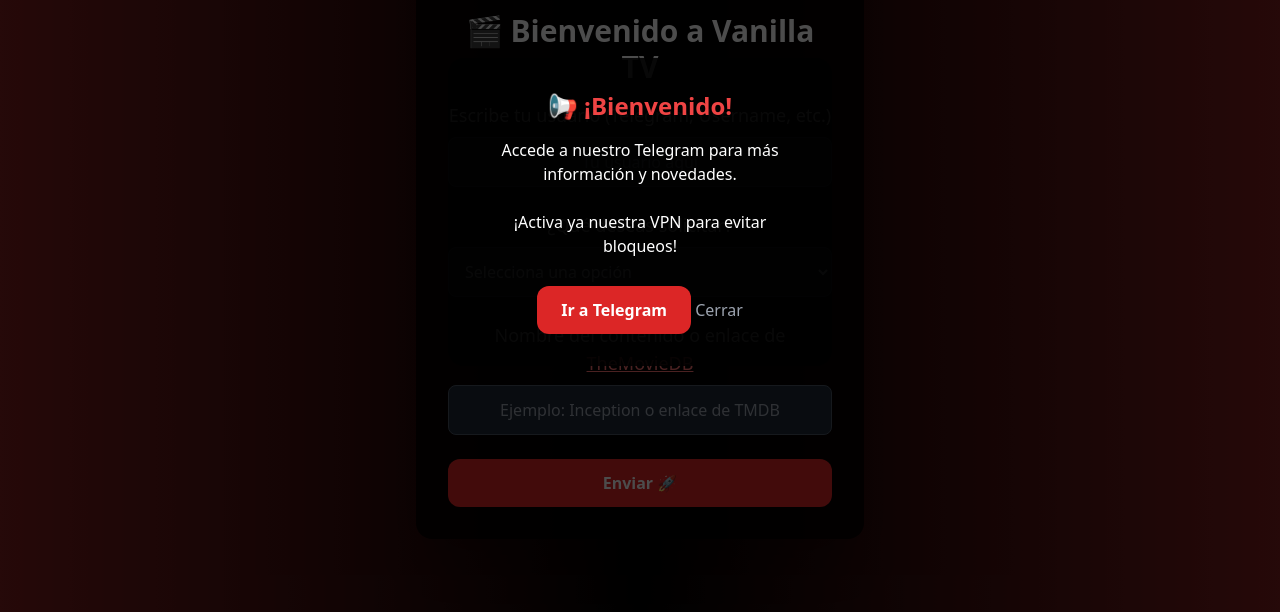
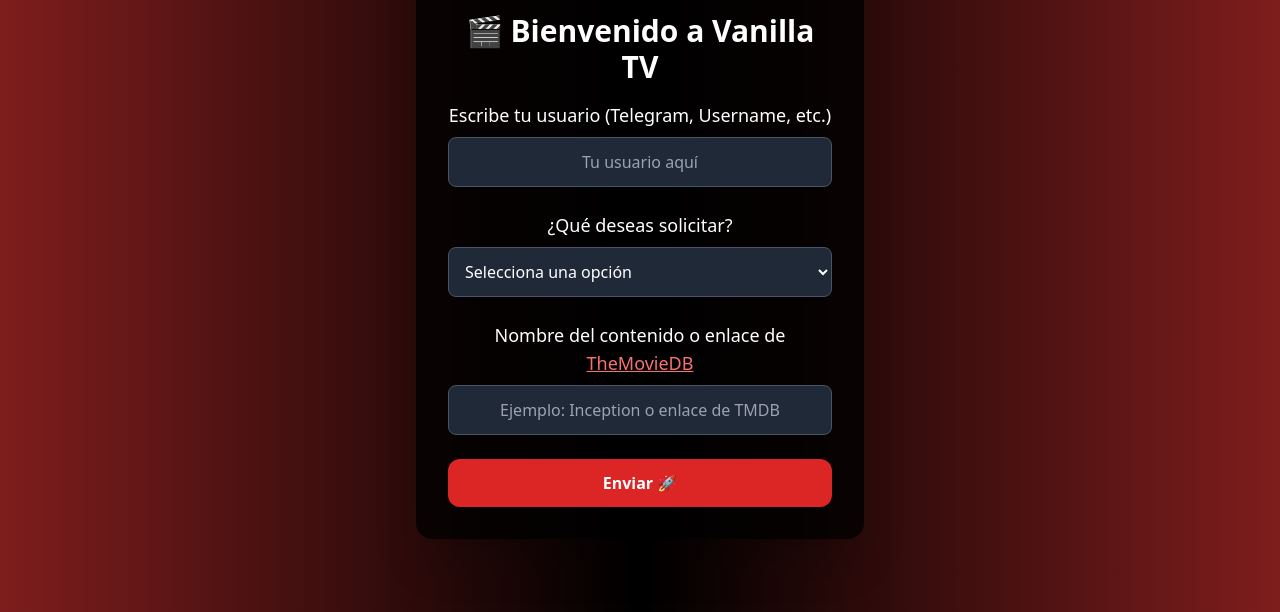
Before and after one commit to SrctC0d3/vanillapeticiones.github.io, a plain HTML site: page index.html in a window 1280 px wide. Shown: the part 188-800 px from the top of the page. Drawn offline with nearby package versions, Linux system fonts and the light colour scheme.

Commit message:
Remove Telegram modal from index.html
Removed the Telegram modal from the HTML structure.

```diff
--- a/index.html
+++ b/index.html
@@ -18,17 +18,6 @@
   </style>
 </head>
 <body class="bg-gradient-to-r from-red-900 via-black to-red-900 min-h-screen flex items-center justify-center text-white relative">
-
-  <!-- Modal Telegram -->
-  <div id="modalTelegram" class="fixed inset-0 bg-black/70 flex items-center justify-center z-50 hidden">
-    <div class="bg-black/90 p-8 rounded-2xl text-center max-w-sm mx-4">
-      <h2 class="text-2xl font-bold mb-4 text-red-500">📢 ¡Bienvenido!</h2>
-      <p class="mb-6 text-white">Accede a nuestro Telegram para más información y novedades.</p>
-	   <p class="mb-6 text-white">¡Activa ya nuestra VPN para evitar bloqueos!</p>
-      <a href="https://t.me/vanillaiptv/1/600" target="_blank" class="bg-red-600 hover:bg-red-700 transition text-white font-bold px-6 py-3 rounded-xl inline-block">Ir a Telegram</a>
-      <button id="cerrarModal" class="mt-4 text-gray-400 hover:text-white">Cerrar</button>
-    </div>
-  </div>
 
   <!-- Contenido principal -->
   <div class="w-full max-w-md bg-black/80 p-8 rounded-2xl shadow-2xl text-center">
```
